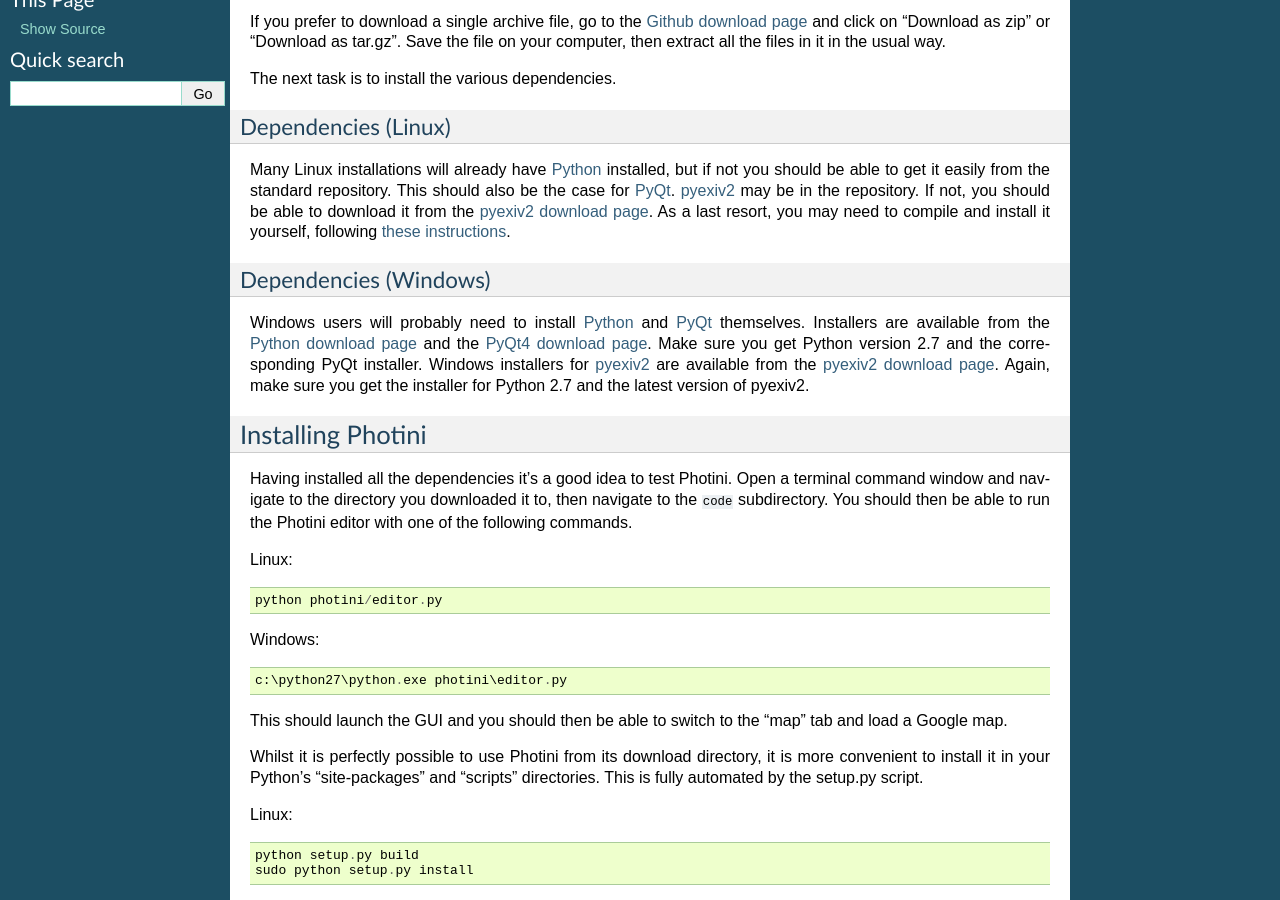
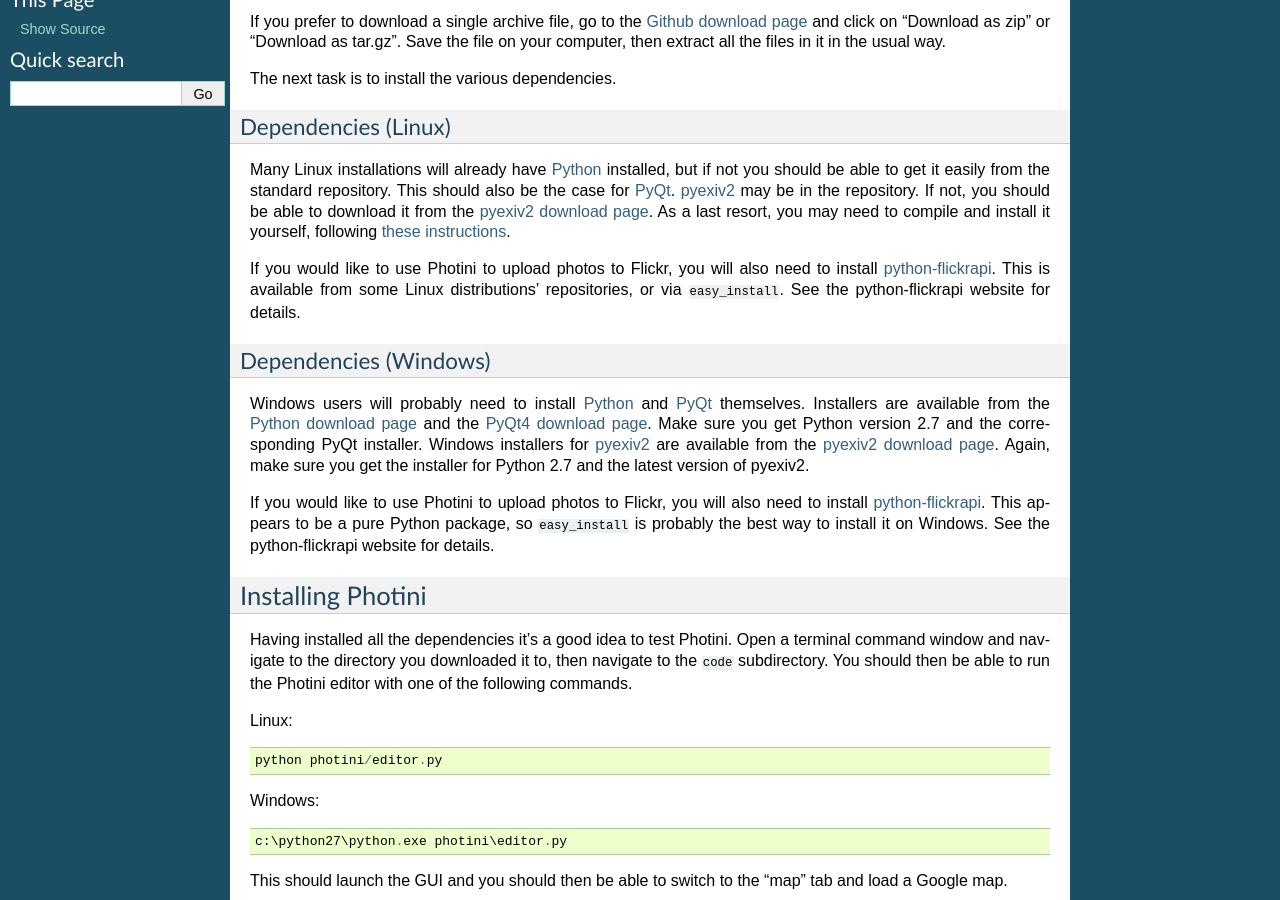
Before and after one commit to jim-easterbrook/Photini, a Sphinx documentation site: the page built from code/doc_src/source/introduction/introduction.rst, in a window 1280 px wide and 900 px high, scrolled down 315 px. Built offline with Sphinx 7.4.7, drawn with Linux system fonts in a browser that asks for light colours; the version number could not be read and is left out.

Commit message:
Made the flickrapi dependency optional. Not all users will want to use the Flickr uploader, or even have Flickr accounts. Now the Photini editor just omits the Flickr uploader tab if python-flickrapi is not installed.

```diff
--- a/code/doc_src/source/introduction/introduction.rst
+++ b/code/doc_src/source/introduction/introduction.rst
@@ -27,6 +27,10 @@
 If not, you should be able to download it from the `pyexiv2 download page <http://tilloy.net/dev/pyexiv2/download.html>`_.
 As a last resort, you may need to compile and install it yourself, following `these instructions <http://tilloy.net/dev/pyexiv2/developers.html#building-and-installing>`_.
 
+If you would like to use Photini to upload photos to Flickr, you will also need to install `python-flickrapi <http://stuvel.eu/flickrapi#installation>`_.
+This is available from some Linux distributions' repositories, or via ``easy_install``.
+See the python-flickrapi website for details.
+
 Dependencies (Windows)
 ^^^^^^^^^^^^^^^^^^^^^^
 
@@ -35,6 +39,10 @@
 Make sure you get Python version 2.7 and the corresponding PyQt installer.
 Windows installers for `pyexiv2 <http://tilloy.net/dev/pyexiv2/overview.html>`_ are available from the `pyexiv2 download page <http://tilloy.net/dev/pyexiv2/download.html>`_.
 Again, make sure you get the installer for Python 2.7 and the latest version of pyexiv2.
+
+If you would like to use Photini to upload photos to Flickr, you will also need to install `python-flickrapi <http://stuvel.eu/flickrapi#installation>`_.
+This appears to be a pure Python package, so ``easy_install`` is probably the best way to install it on Windows.
+See the python-flickrapi website for details.
 
 Installing Photini
 ------------------
```
Also changed, not shown: README.md (+1 -1 lines), 1 other file.
